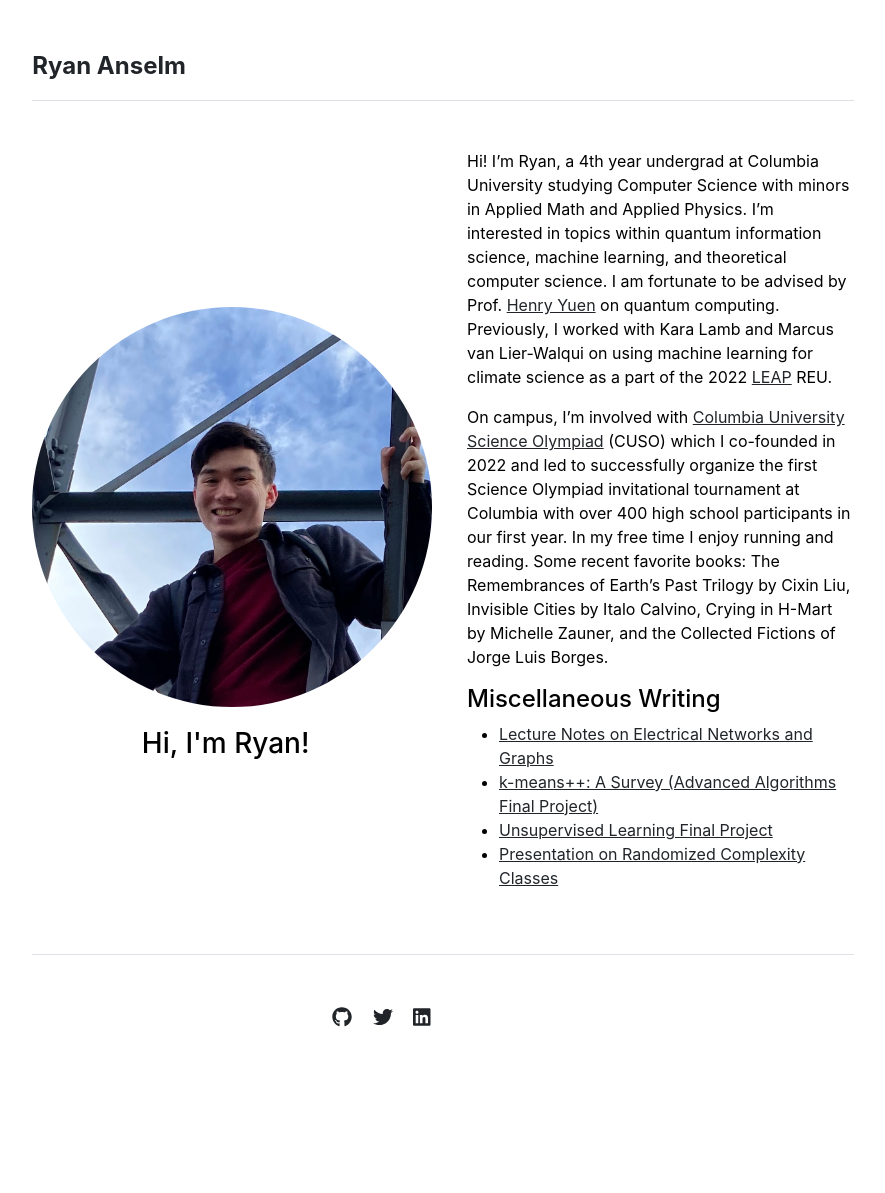
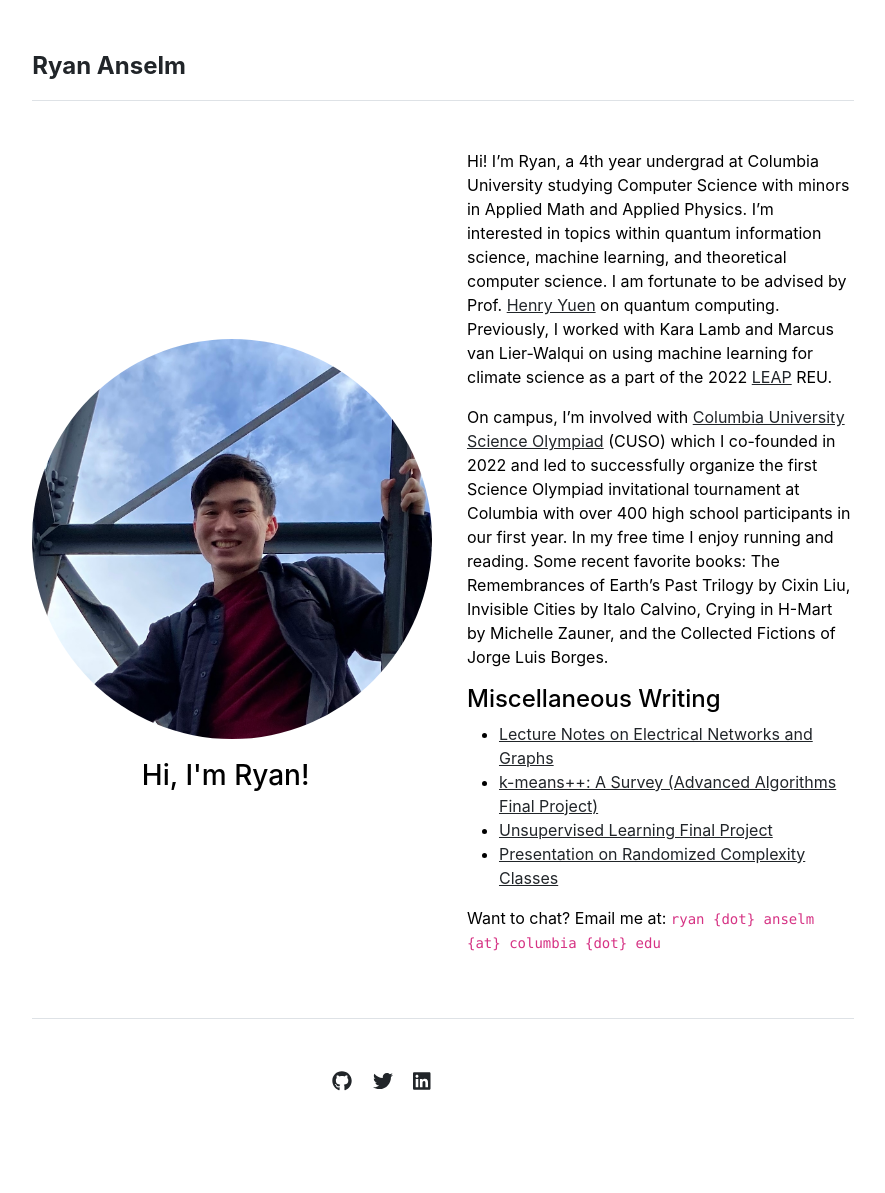
Before and after one commit to ryboselm/ryboselm.github.io, a Jekyll site: the page built from index.md, in a window 1280 px wide. Shown: the whole page, without its empty margins (197-1082 px from the left). Built offline with Jekyll 4.4.1, drawn with Linux system fonts in a browser that asks for light colours; before the commit the page ends 1129 px from its top, so only the background shows below that.

Commit message:
added email

```diff
--- a/index.md
+++ b/index.md
@@ -12,3 +12,5 @@ On campus, I'm involved with [Columbia University Science Olympiad](https://www.
 * [k-means++: A Survey (Advanced Algorithms Final Project)](assets/k_means++_A_Survey.pdf)
 * [Unsupervised Learning Final Project](assets/Unsupervised_Learning_Final_Report.pdf)
 * [Presentation on Randomized Complexity Classes](assets/Complexity_of_Randomization.pdf)
+
+Want to chat? Email me at: `ryan {dot} anselm {at} columbia {dot} edu`
```
